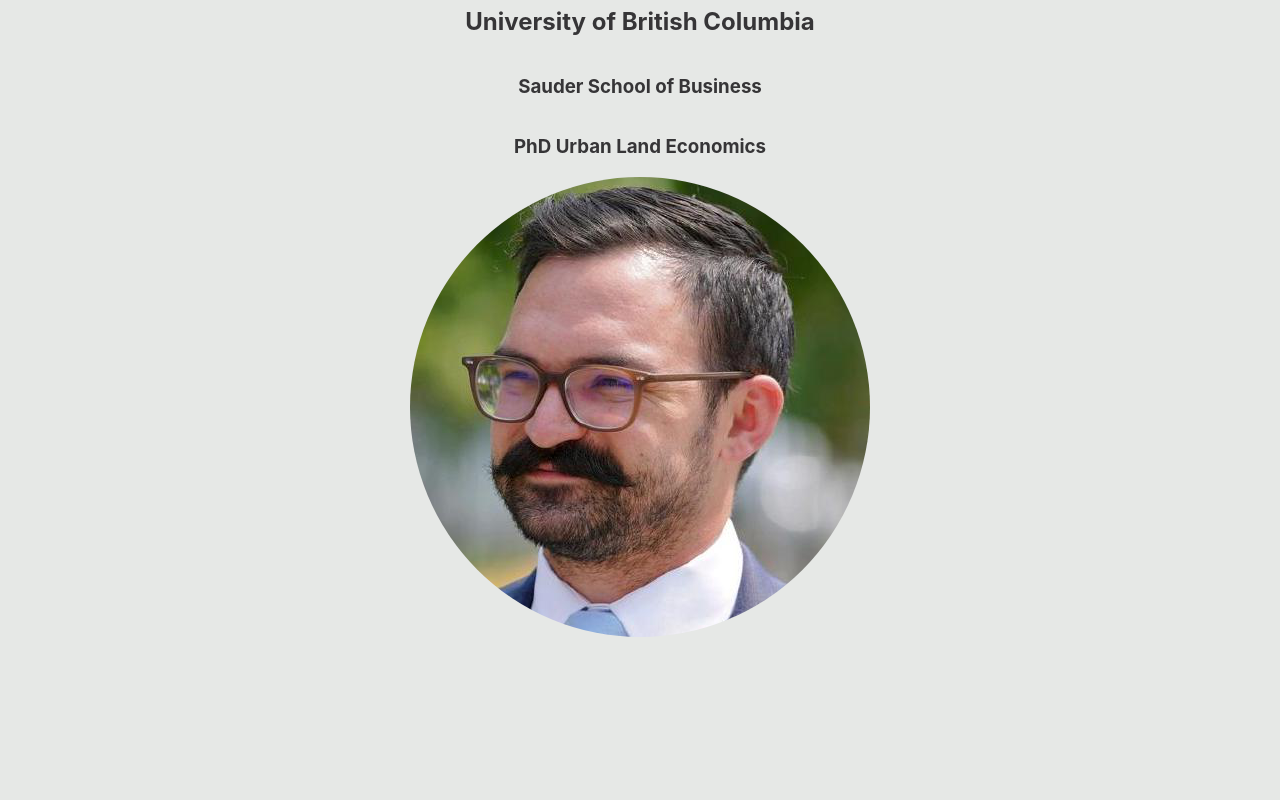
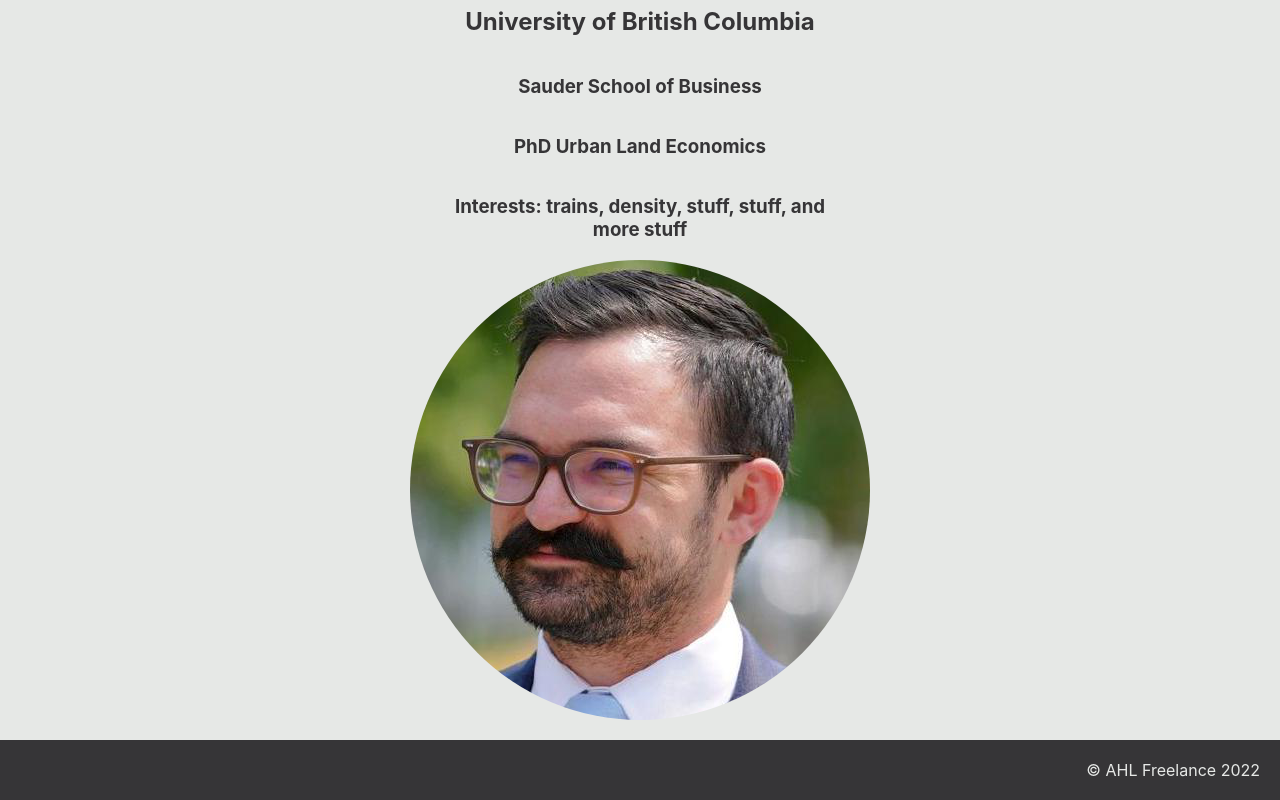
Before and after one commit to econdaryl/econdaryl.github.io, a React (Create React App) app: page / in a window 1280 px wide. Shown: the part 733-1533 px from the top of the page. Before the commit the page ends 1422 px from the top, so only its background shows below. Built offline with nearby package versions, Linux system fonts and the light colour scheme.

Commit message:
homepage finished for desktop

```diff
--- a/src/App.js
+++ b/src/App.js
@@ -2,13 +2,15 @@
 import './App.css';
 import './App.scss';
 import Header from './components/Header';
-import Home from './components/Home';
+import Footer from './components/Footer';
+import { Outlet } from 'react-router';
 
 function App() {
   return (
     <div className="App">
       <Header />
-      <Home />
+      <Outlet />
+      <Footer />
     </div>
   );
 }
--- a/src/App.scss
+++ b/src/App.scss
@@ -45,3 +45,14 @@
 .headshot {
   border-radius: 100%;
 }
+
+.footer {
+  background-color: $main-color;
+  color: $secondary-color;
+  display: flex;
+  justify-content: flex-end;
+  align-items: flex-end;
+}
+.footer p {
+  margin: 20px;
+}
--- /dev/null
+++ b/src/components/Footer.js
@@ -0,0 +1,7 @@
+export default function Footer() {
+  return (
+    <div className="footer">
+      <p>&#169; AHL Freelance 2022</p>
+    </div>
+  )
+}
--- a/src/components/Header.js
+++ b/src/components/Header.js
@@ -4,7 +4,7 @@
   return(
     <div className="header">
       <Link to='/'><h2>Home</h2></Link>
-      <Link to='/About'><h2>About</h2></Link>
+      <Link to='/About'><h2>About Me</h2></Link>
       <Link to='/Research'><h2>Research</h2></Link>
       <Link to='CV'><h2>CV</h2></Link>
       <Link to='Contact'><h2>Contact</h2></Link>
--- a/src/components/Home.js
+++ b/src/components/Home.js
@@ -5,10 +5,11 @@
       <h2>University of British Columbia</h2>
       <h3>Sauder School of Business</h3>
       <h3>PhD Urban Land Economics</h3>
+      <h3>
+        Interests: trains, density, stuff, stuff, and more stuff
+      </h3>
       <img src="headshot.png" alt='headshot' className="headshot"/>
-      <p>
 
-      </p>
     </div>
   )
 }
--- a/src/components/NotFound.js
+++ b/src/components/NotFound.js
@@ -1,5 +1,5 @@
 export default function NotFound() {
   return(
-    <></>
+    <h1>Page Not Found</h1>
   )
 }
--- a/src/index.js
+++ b/src/index.js
@@ -2,15 +2,16 @@
 import ReactDOM from 'react-dom';
 import './index.css';
 import App from './App';
-import Home from './components/Home';
 import NotFound from './components/NotFound';
 import reportWebVitals from './reportWebVitals';
 import { BrowserRouter, Routes, Route } from "react-router-dom";
+import Home from './components/Home';
 
 ReactDOM.render(
   <BrowserRouter>
     <Routes>
       <Route path="/" element={<App />}>
+        <Route index element={<Home />} />
         <Route path="*" element={<NotFound />} />
       </Route>
     </Routes>
```
